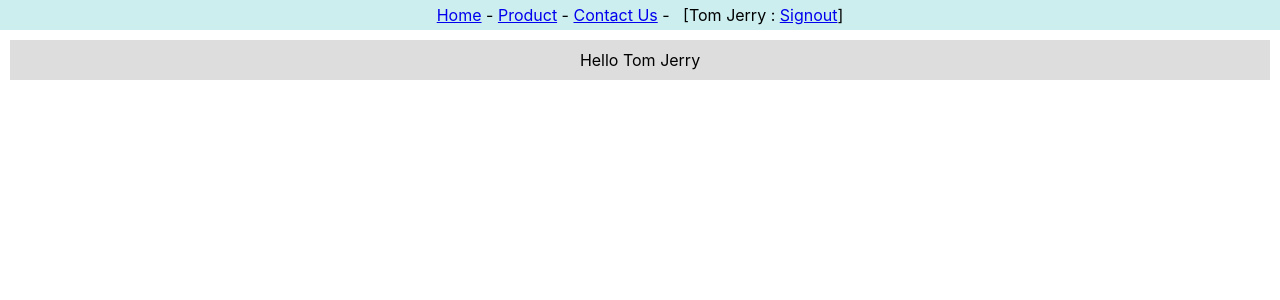
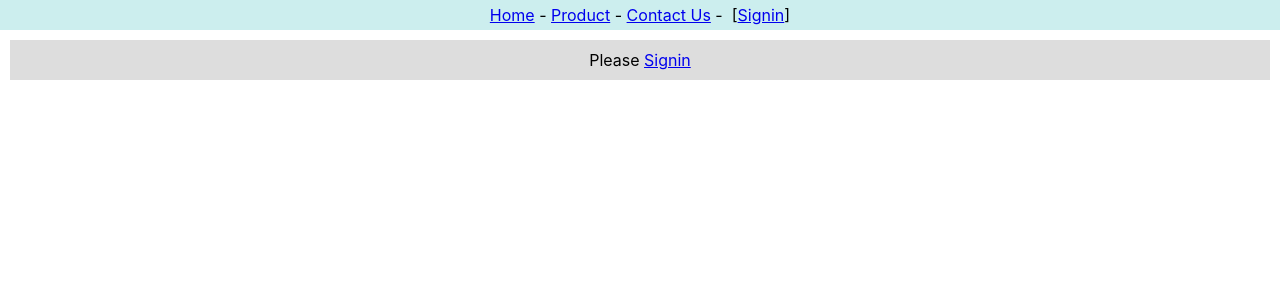
Before and after one commit to tewtewpemtat/app1, a React (Create React App) app: page / in a window 1280 px wide. Shown: the top 300 px of the page. Built offline with nearby package versions, Linux system fonts and the light colour scheme.

Commit message:
content2 and header2

```diff
--- a/src/App.js
+++ b/src/App.js
@@ -1,13 +1,14 @@
 import React from 'react'
 import {userContext} from './context'
-import Header from './context-header'
-import Content from './context-content'
+import Header2 from './context-header2'
+import Content2 from './context-content2'
 
 export default function App() {
+  let [user, setUser] = React.useState()
   return (
-    <userContext.Provider value={'Tom Jerry'}>
-    <Header/>
-    <Content/>
+    <userContext.Provider value={[user, setUser]}>
+    <Header2/>
+    <Content2/>
     </userContext.Provider>
- )
-}
+   )
+  }
--- /dev/null
+++ b/src/context-content2.js
@@ -0,0 +1,27 @@
+import React from 'react'
+import {userContext} from './context'
+
+export default function Content2() {
+    let [user, setUser] = React.useContext(userContext);
+
+    const contentStyle = {
+        backgroundColor:'#ddd',
+        textAlign:'center',
+        margin: 10,
+        padding: 10
+    }
+
+    const onClickSignin = (event) => {
+        event.preventDefault()
+        setUser('Tom Jerry')
+    }
+
+    return (
+    <div style={contentStyle}>
+    {
+    (user)?<span>Hello {user}</span>:<span>Please <a href=" "onClick={onClickSignin}>
+    Signin</a></span>
+    }
+    </div>
+  )
+}
--- /dev/null
+++ b/src/context-header2.js
@@ -0,0 +1,37 @@
+import React from 'react'
+import {userContext} from './context'
+
+export default class Header2 extends React.Component {
+    static contextType = userContext
+
+    render() {
+        let [user, setUser] = this.context
+        const headerStyle = {
+            backgroundColor:'#cee',
+            textAlign:'center',
+            padding: 5
+        }
+
+        const onClickSignout = (event) => {
+            event.preventDefault()
+            setUser('')
+        }
+
+        const onClickSignin = (event) => {
+            event.preventDefault()
+            setUser('Tom Jerry')
+        }
+
+        return (
+         <div style={headerStyle}>
+            <a href=" ">Home</a>&nbsp;-&nbsp;
+            <a href=" ">Product</a>&nbsp;-&nbsp;
+            <a href=" ">Contact Us</a>&nbsp;-&nbsp;&nbsp;
+            {
+            (user)?<span>[{user}&nbsp;:&nbsp;<a href=" "onClick={onClickSignout}>Signout</a>]</span>
+            :<span>[<a href=" " onClick={onClickSignin}>Signin</a>]</span>
+            }
+         </div>
+        )
+    }
+}
```
